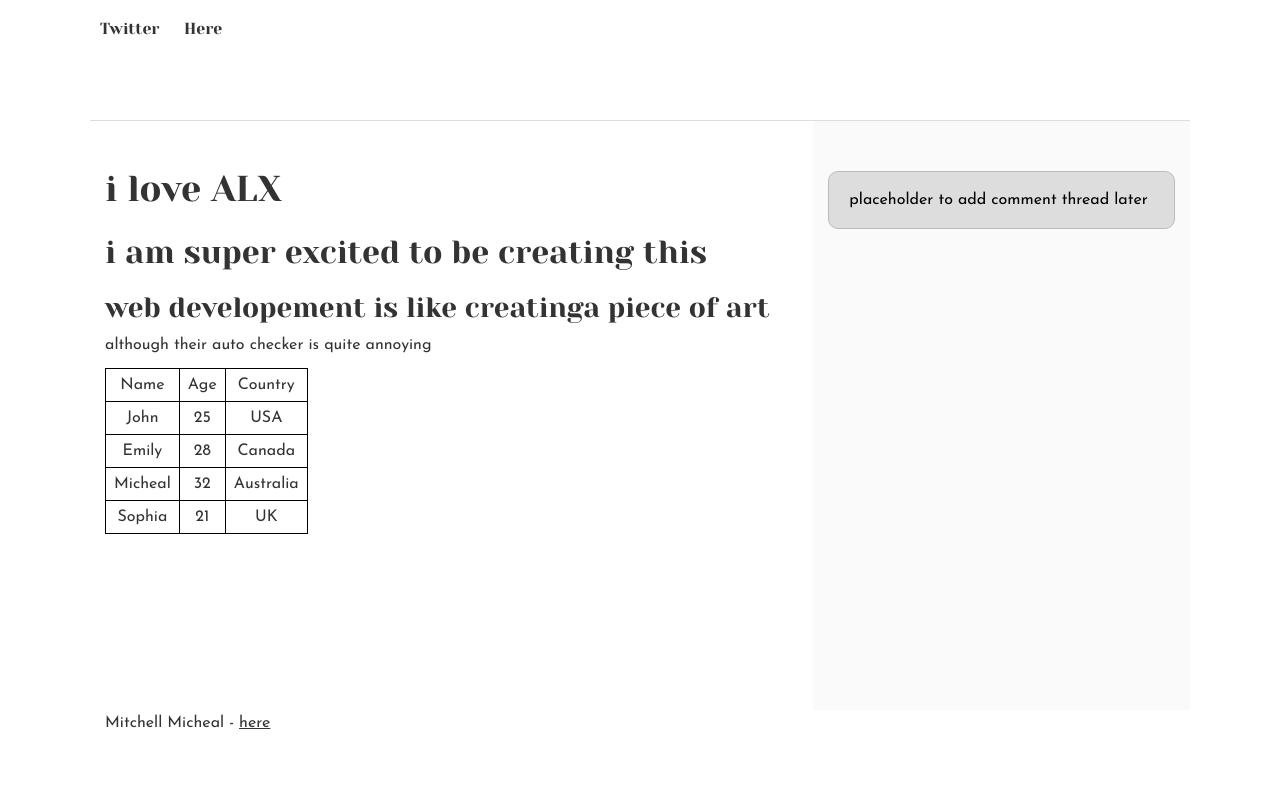
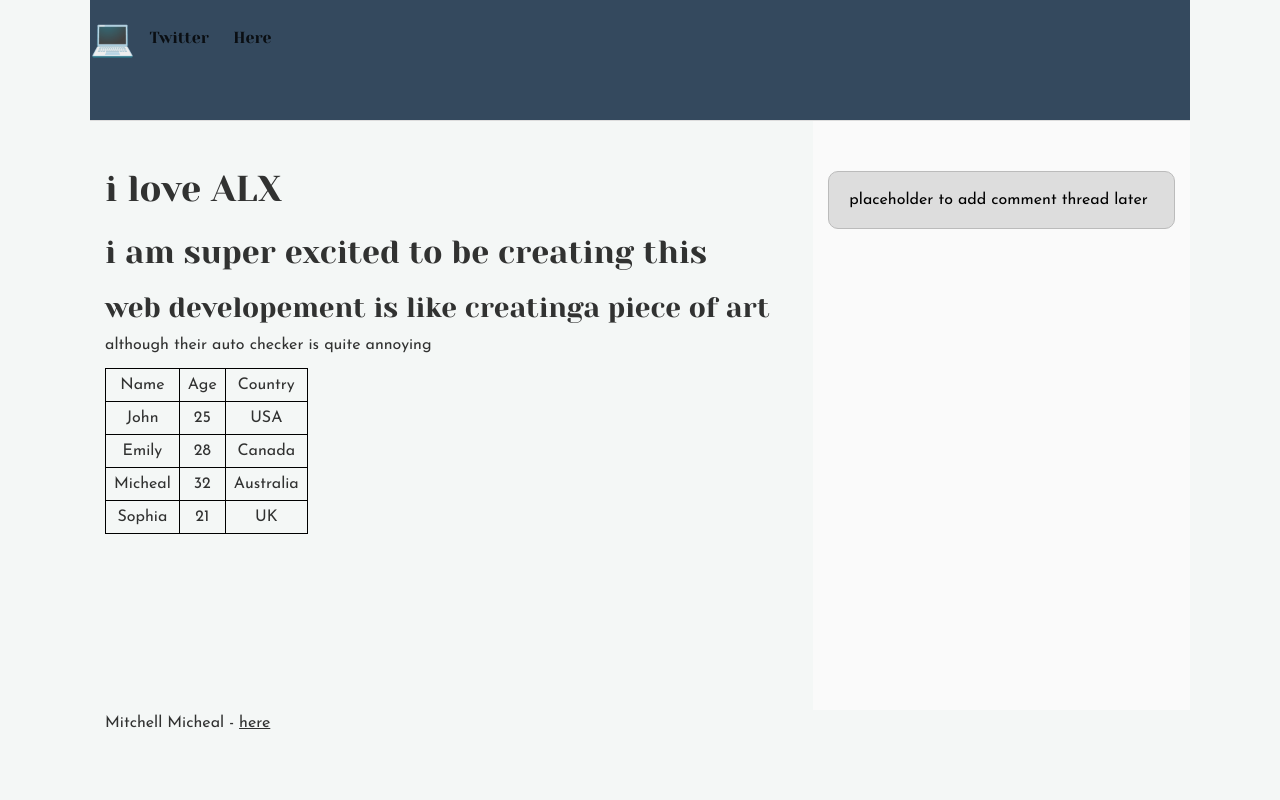
Before and after one commit to Mitchel-lyy/alx_html_css, a plain HTML site: page css_basic/index.html in a window 1280 px wide. Drawn offline with Linux system fonts and the light colour scheme.

Commit message:
my updates on css

```diff
--- a/css_basic/index.html
+++ b/css_basic/index.html
@@ -25,6 +25,7 @@
 <body class="works_on_smartphone">
     <header>
         <ul>
+            <li class="logo">&#x1F4BB;</li>
             <li>
                 <a href="/tweet.html">Twitter</a>
                <a href="/basic_index.html">Here</a>
--- a/css_basic/styles.css
+++ b/css_basic/styles.css
@@ -1,6 +1,12 @@
 body{
     display: flex;
     flex-direction: column;
+    background-color: #f4f7f6;
+}
+
+header{
+    background-color: #34495e;
+    color: #ecf0f1;
 }
 
 main{
@@ -18,3 +24,15 @@ aside{
     flex: 1;
     overflow-y: auto;
 }
+
+.logo{
+    font-size: 3em;
+    color: #1abc9c;
+    margin-right: 30px;
+    text-shadow: 2px 2px 4px rgba(0, 0, 0, 0,3);
+    transition: transform 0.3s;
+}
+
+.logo:hover{
+    transform: scale(1.1) rotate(5deg);
+}
```
